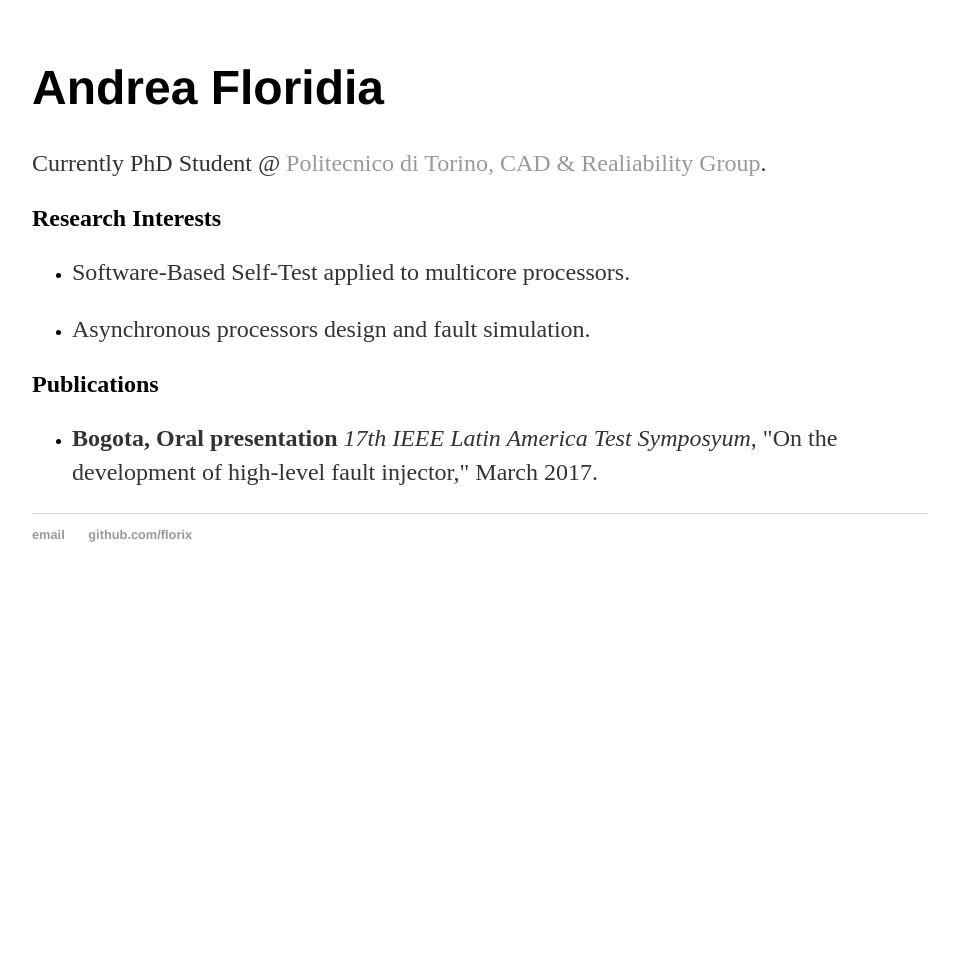
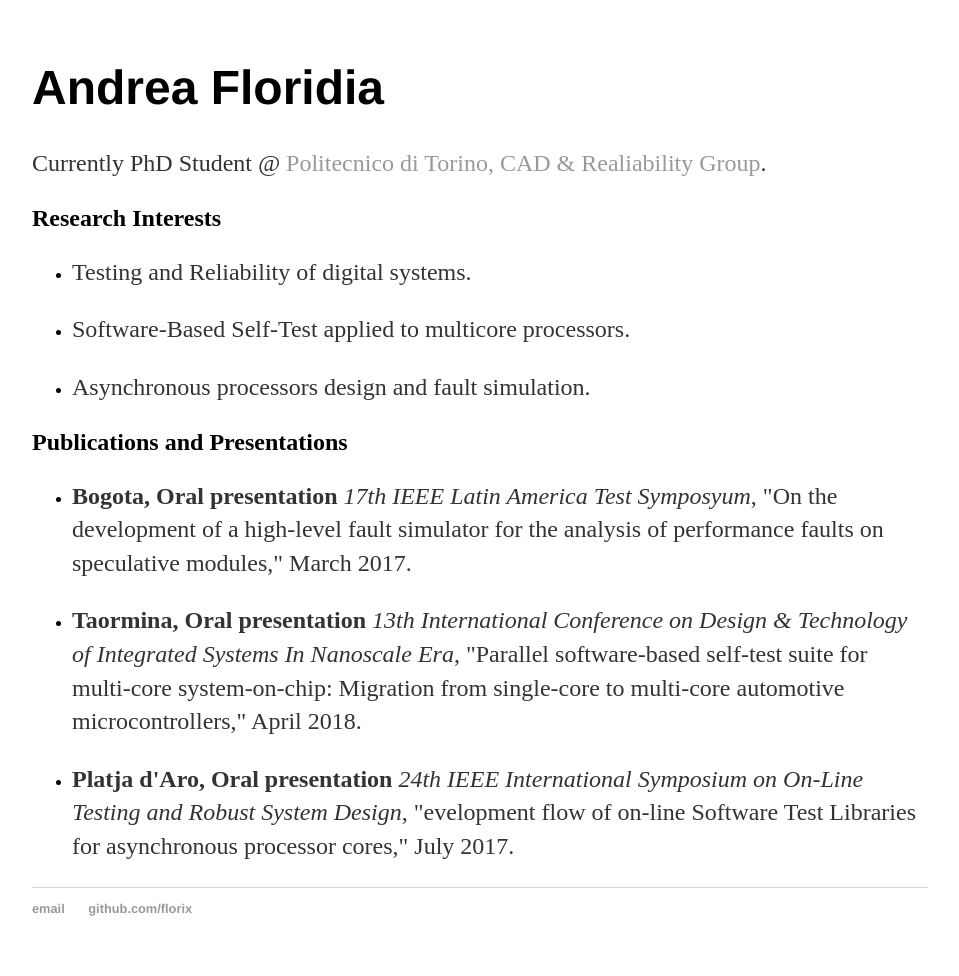
Before and after one commit to florix/florix.github.io, a Jekyll site: the page built from index.html, in a window 1280 px wide. Shown: the whole page, without its empty margins (160-1119 px from the left). Built offline with Jekyll 4.4.1, drawn with Linux system fonts in a browser that asks for light colours; before the commit the page ends 900 px from its top, so only the background shows below that.

Commit message:
Update index.html

```diff
--- a/index.html
+++ b/index.html
@@ -10,12 +10,15 @@ title: Andrea Floridia Homepage
 	<h2>Research Interests</h2>
 
 		<ul>
+			<li> <p> Testing and Reliability of digital systems. </p> </li>
 			<li> <p> Software-Based Self-Test applied to multicore processors. </p> </li>
 			<li> <p> Asynchronous processors design and fault simulation. </p> </li>
 		</ul>
 
-	<h2>Publications</h2>
+	<h2>Publications and Presentations</h2>
 		<ul>
-		<li> <p><strong>Bogota, Oral presentation </strong> <em>17th IEEE Latin America Test Symposyum</em>, "On the development of high-level fault injector," March 2017.</p> </li>
+		<li> <p><strong>Bogota, Oral presentation </strong> <em>17th IEEE Latin America Test Symposyum</em>, "On the development of a high-level fault simulator for the analysis of performance faults on speculative modules," March 2017.</p> </li>
+		<li> <p><strong>Taormina, Oral presentation </strong> <em> 13th International Conference on Design & Technology of Integrated Systems In Nanoscale Era</em>, "Parallel software-based self-test suite for multi-core system-on-chip: Migration from single-core to multi-core automotive microcontrollers," April 2018.</p> </li>
+		<li> <p><strong>Platja d'Aro, Oral presentation </strong> <em>24th IEEE International Symposium on On-Line Testing and Robust System Design</em>, "evelopment flow of on-line Software Test Libraries for asynchronous processor cores," July 2017.</p> </li>
 		</ul>
 </div><!-- /.blurb -->
```
